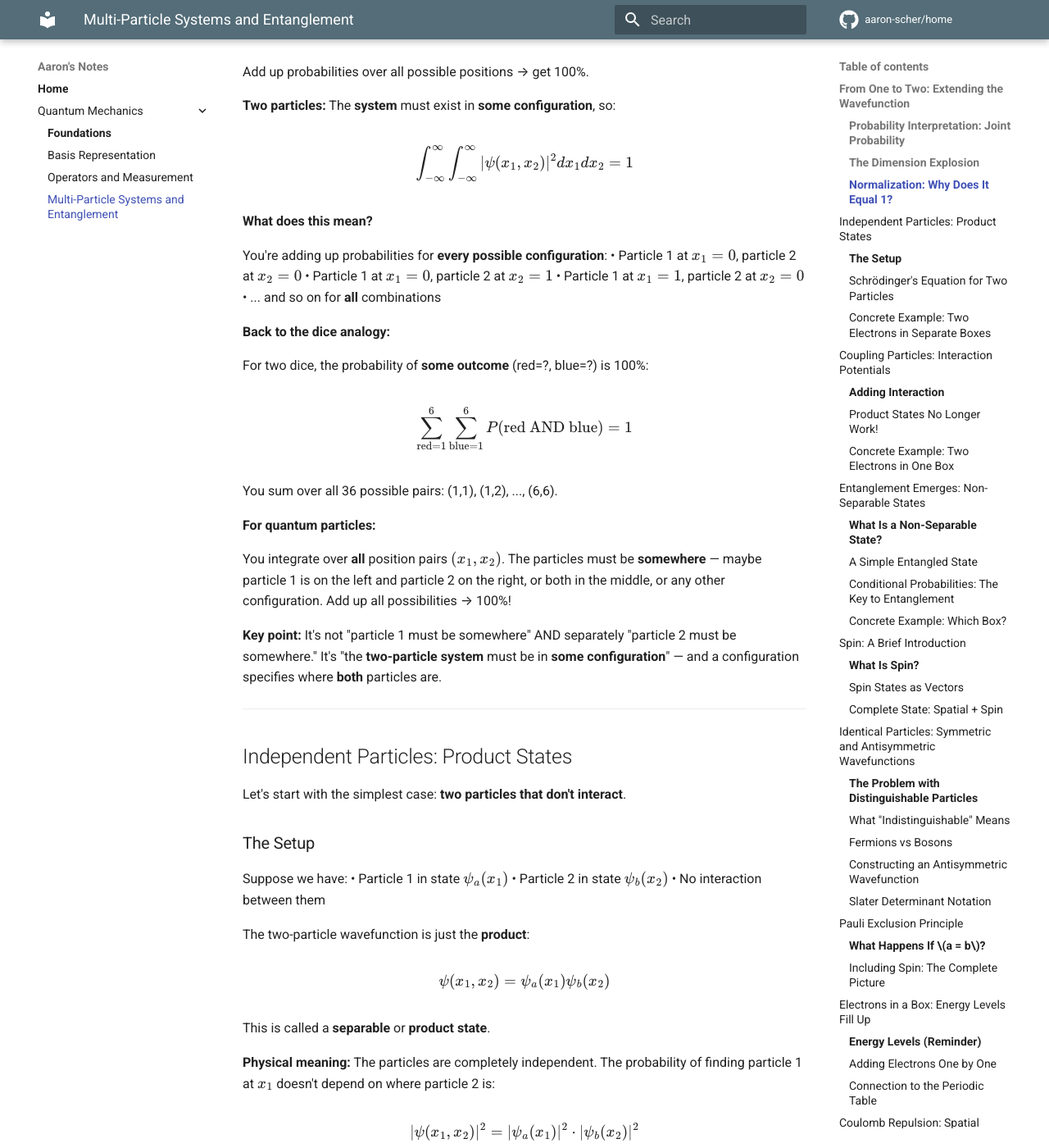
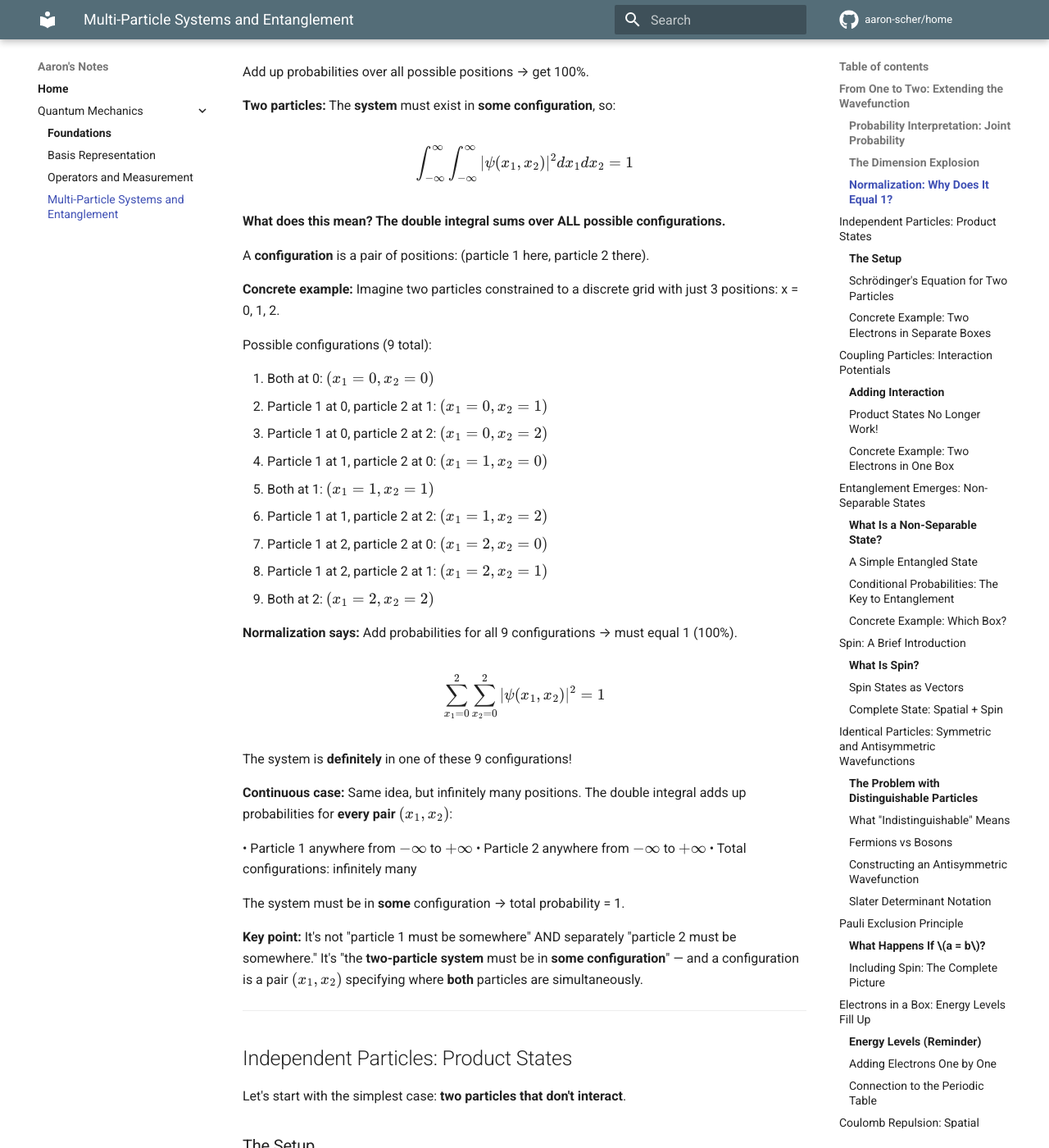
Before and after one commit to aaron-scher/home, an MkDocs documentation site: the page built from docs/quantum-mechanics/multi-particle-entanglement.md, in a window 1280 px wide and 1400 px high, scrolled down 1712 px. Shown: the whole window at 82% size. Built offline with MkDocs 1.6.1 and Material for MkDocs 9.7.7, drawn with Linux system fonts in a browser that asks for light colours; comment, search, counter and statistics services are not loaded.

Commit message:
Completely rewrite normalization explanation with concrete example
Replaced confusing squished bullet points with clear discrete example:

• Concrete setup: 2 particles on 3-position grid (x = 0, 1, 2)
• Lists all 9 configurations explicitly and clearly:
  1. Both at 0: (x₁=0, x₂=0)
  2. Particle 1 at 0, particle 2 at 1: (x₁=0, x₂=1)
  ... etc
• Shows normalization: sum over all 9 configs = 1 (100%)
• Then explains continuous case: same idea, infinitely many pairs

Much more specific and readable. Each configuration on its own line.
Makes it crystal clear what "configuration" means: a PAIR (x₁, x₂).

Removed vague "particle 1 on left, particle 2 on right" - replaced
with explicit enumeration that shows exactly what we're summing over.

🤖 Generated with [Claude Code](https://claude.com/claude-code)

Co-Authored-By: Claude <noreply@anthropic.com>

```diff
--- a/docs/quantum-mechanics/multi-particle-entanglement.md
+++ b/docs/quantum-mechanics/multi-particle-entanglement.md
@@ -73,29 +73,41 @@ $$
 \int_{-\infty}^{\infty} \int_{-\infty}^{\infty} |\psi(x_1, x_2)|^2 dx_1 dx_2 = 1
 $$
 
-**What does this mean?**
+**What does this mean? The double integral sums over ALL possible configurations.**
 
-You're adding up probabilities for **every possible configuration**:
-• Particle 1 at $x_1 = 0$, particle 2 at $x_2 = 0$
-• Particle 1 at $x_1 = 0$, particle 2 at $x_2 = 1$
-• Particle 1 at $x_1 = 1$, particle 2 at $x_2 = 0$
-• ... and so on for **all** combinations
+A **configuration** is a pair of positions: (particle 1 here, particle 2 there).
 
-**Back to the dice analogy:**
+**Concrete example:** Imagine two particles constrained to a discrete grid with just 3 positions: x = 0, 1, 2.
 
-For two dice, the probability of **some outcome** (red=?, blue=?) is 100%:
+Possible configurations (9 total):
+
+1. Both at 0: $(x_1=0, x_2=0)$
+2. Particle 1 at 0, particle 2 at 1: $(x_1=0, x_2=1)$
+3. Particle 1 at 0, particle 2 at 2: $(x_1=0, x_2=2)$
+4. Particle 1 at 1, particle 2 at 0: $(x_1=1, x_2=0)$
+5. Both at 1: $(x_1=1, x_2=1)$
+6. Particle 1 at 1, particle 2 at 2: $(x_1=1, x_2=2)$
+7. Particle 1 at 2, particle 2 at 0: $(x_1=2, x_2=0)$
+8. Particle 1 at 2, particle 2 at 1: $(x_1=2, x_2=1)$
+9. Both at 2: $(x_1=2, x_2=2)$
+
+**Normalization says:** Add probabilities for all 9 configurations → must equal 1 (100%).
 
 $$
-\sum_{\text{red}=1}^{6} \sum_{\text{blue}=1}^{6} P(\text{red AND blue}) = 1
+\sum_{x_1=0}^{2} \sum_{x_2=0}^{2} |\psi(x_1, x_2)|^2 = 1
 $$
 
-You sum over all 36 possible pairs: (1,1), (1,2), ..., (6,6).
+The system is **definitely** in one of these 9 configurations!
 
-**For quantum particles:**
+**Continuous case:** Same idea, but infinitely many positions. The double integral adds up probabilities for **every pair** $(x_1, x_2)$:
 
-You integrate over **all** position pairs $(x_1, x_2)$. The particles must be **somewhere** — maybe particle 1 is on the left and particle 2 on the right, or both in the middle, or any other configuration. Add up all possibilities → 100%!
+• Particle 1 anywhere from $-\infty$ to $+\infty$
+• Particle 2 anywhere from $-\infty$ to $+\infty$
+• Total configurations: infinitely many
 
-**Key point:** It's not "particle 1 must be somewhere" AND separately "particle 2 must be somewhere." It's "the **two-particle system** must be in **some configuration**" — and a configuration specifies where **both** particles are.
+The system must be in **some** configuration → total probability = 1.
+
+**Key point:** It's not "particle 1 must be somewhere" AND separately "particle 2 must be somewhere." It's "the **two-particle system** must be in **some configuration**" — and a configuration is a pair $(x_1, x_2)$ specifying where **both** particles are simultaneously.
 
 ---
 
```
